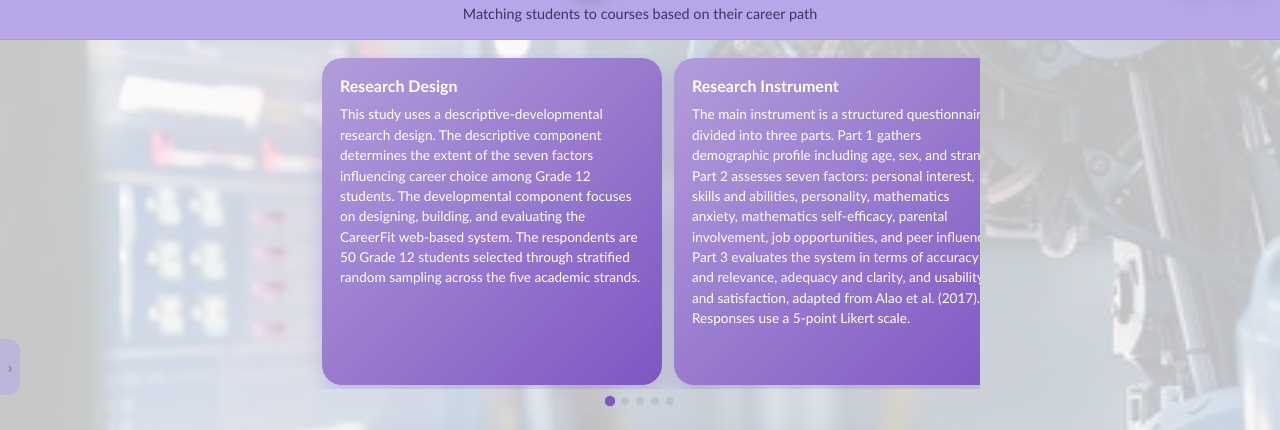
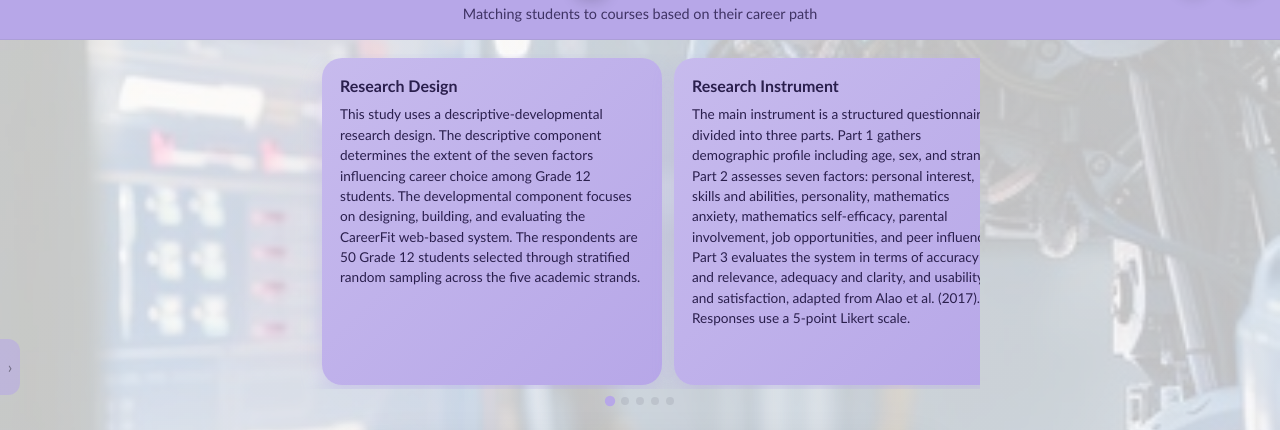
Before and after one commit to dudotdot123-creator/CareerFit, a plain HTML site: page index.html in a window 1280 px wide. Shown: the part 61-491 px from the top of the page. Drawn offline with Linux system fonts and the light colour scheme.

Commit message:
Add files via upload

```diff
--- a/script.js
+++ b/script.js
@@ -582,5 +582,4 @@ $("btn-restart").addEventListener("click", () => {
 });
 
 setBackground("welcome", "default");
-if (!selected("strand")) applyStrandColor(null); // homepage = light purple until a strand is chosen
 setPage(1);
--- a/style.css
+++ b/style.css
@@ -178,12 +178,12 @@ footer { padding: 18px; text-align: center; color: var(--muted); font-size: 0.78
 .info-carousel { max-width: 680px; margin: 14px auto 0; }
 .car-track { display: flex; gap: 12px; padding: 4px 22px; overflow-x: auto; scroll-snap-type: x mandatory; scrollbar-width: none; -webkit-overflow-scrolling: touch; }
 .car-track::-webkit-scrollbar { display: none; }
-.car-card { flex: 0 0 82%; max-width: 340px; scroll-snap-align: center; padding: 16px 18px; border-radius: 20px; color: #fff; background: linear-gradient(135deg, #b39ddb, #7e57c2); font-size: 0.85rem; line-height: 1.5; box-shadow: 0 8px 20px rgba(126, 87, 194, .25); }
+.car-card { flex: 0 0 82%; max-width: 340px; scroll-snap-align: center; padding: 16px 18px; border-radius: 20px; color: var(--on-strand); background: linear-gradient(135deg, color-mix(in srgb, var(--strand-color) 78%, white), var(--strand-color)); font-size: 0.85rem; line-height: 1.5; box-shadow: 0 8px 20px color-mix(in srgb, var(--strand-color) 40%, transparent); transition: background .25s ease, box-shadow .25s ease; }
 .car-card h3 { margin: 0 0 6px; font-size: 1rem; }
 .car-card p { margin: 0; }
 .car-dots { display: flex; justify-content: center; gap: 7px; margin-top: 8px; }
 .car-dot { width: 8px; height: 8px; border-radius: 50%; background: var(--line); transition: background .2s, transform .2s; }
-.car-dot.on { background: #7e57c2; transform: scale(1.3); }
+.car-dot.on { background: var(--strand-color); transform: scale(1.3); }
 .nav-row { display: flex; flex-wrap: wrap; align-items: center; gap: 10px; }
 #side-nav { position: fixed; top: 0; bottom: 0; left: 0; z-index: 40; width: 260px; max-width: 82vw; padding: 18px; overflow-y: auto; background: var(--card); backdrop-filter: blur(16px); border-right: 1px solid var(--card-border); transform: translateX(-105%); transition: transform .3s ease; }
 #side-nav.open { transform: none; box-shadow: 6px 0 30px rgba(0, 0, 0, .25); }
```
